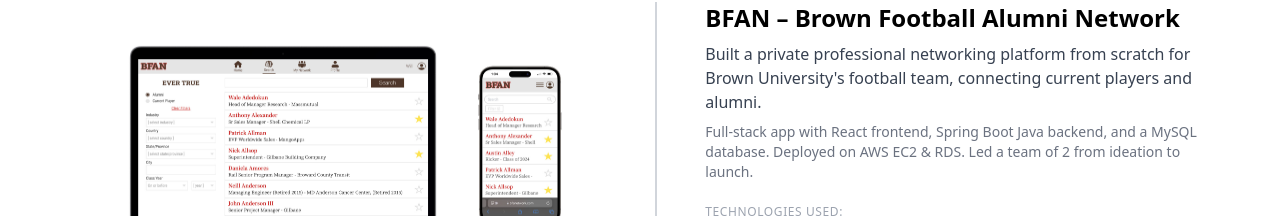
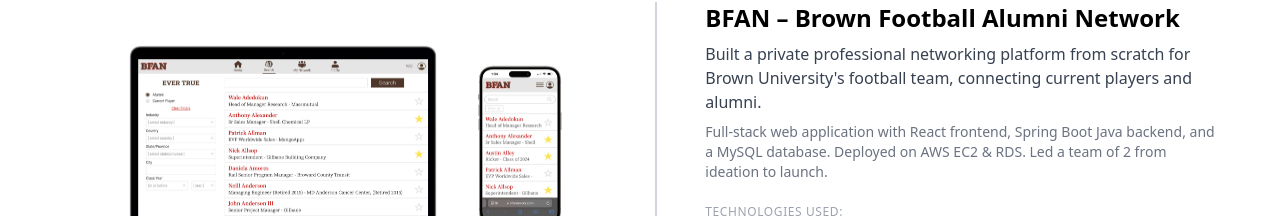
Before and after one commit to wjarvis10/wjarvis-website, a React (Vite) app: page / in a window 1280 px wide. Shown: the part 736-952 px from the top of the page. Built offline with nearby package versions, Linux system fonts and the light colour scheme.

Commit message:
text tweak for bfan

```diff
--- a/src/components/Projects.tsx
+++ b/src/components/Projects.tsx
@@ -16,7 +16,7 @@
     description:
       "Built a private professional networking platform from scratch for Brown University's football team, connecting current players and alumni.",
     details:
-      "Full-stack app with React frontend, Spring Boot Java backend, and a MySQL database. Deployed on AWS EC2 & RDS. Led a team of 2 from ideation to launch.",
+      "Full-stack web application with React frontend, Spring Boot Java backend, and a MySQL database. Deployed on AWS EC2 & RDS. Led a team of 2 from ideation to launch.",
     technologies: [
       "ReactJS",
       "TypeScript",
```
